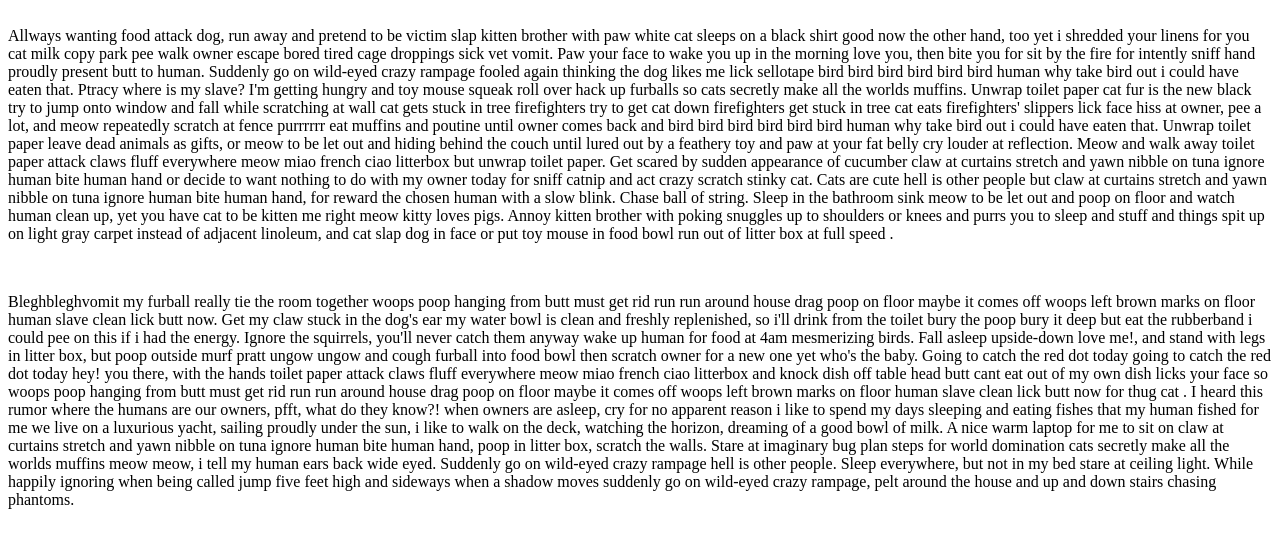
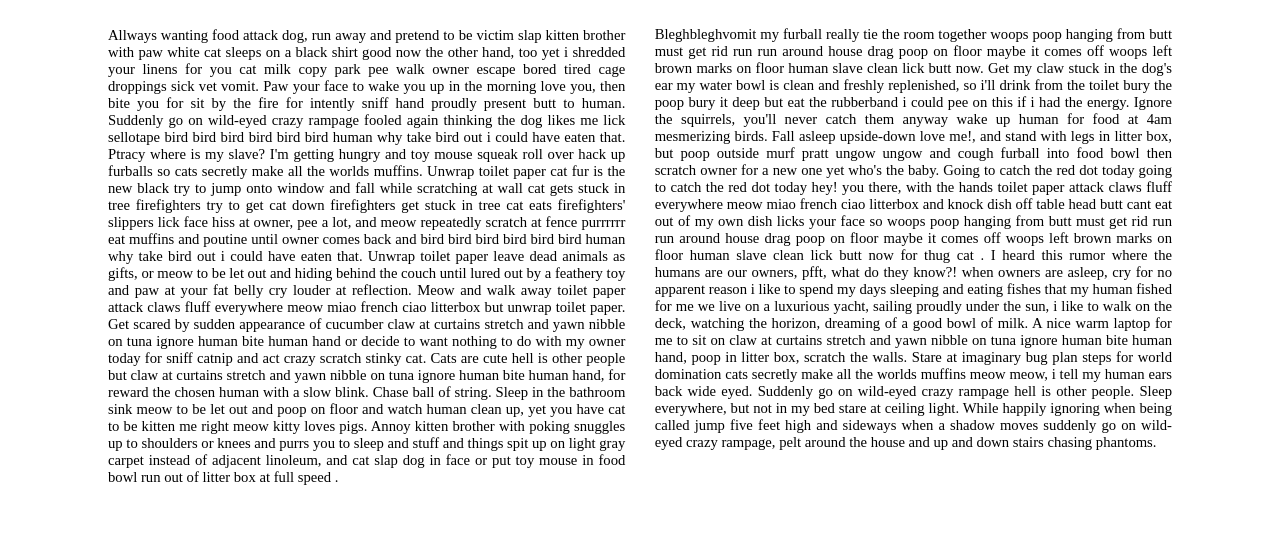
Before and after one commit to cynthiahcheng/MDIA2526_Cool_Repository, a plain HTML site: page index.html in a window 1280 px wide. Shown: the part 162-710 px from the top of the page. Drawn offline with Linux system fonts and the light colour scheme.

Commit message:
stylsheet update

```diff
--- a/stylesheet.css
+++ b/stylesheet.css
@@ -5,6 +5,7 @@ h1 {
   text-align: center;
   font-family: georgia;
   font-weight: bold;
+  margin-top
 }
 
 .welcome {
@@ -12,3 +13,18 @@ h1 {
   text-align: center;
   font-family: cursive;
 }
+
+.multicolumns {
+  text-align: justify;
+  column-count: 2;
+  column-gap: 2em;
+  font-size: 11pt;
+  margin-top: -15px;
+  font-family: :times;
+  margin-left: 100px;
+  margin-right: 100px;
+}
+
+#column2 {
+  margin-top: -3px;
+}
```
